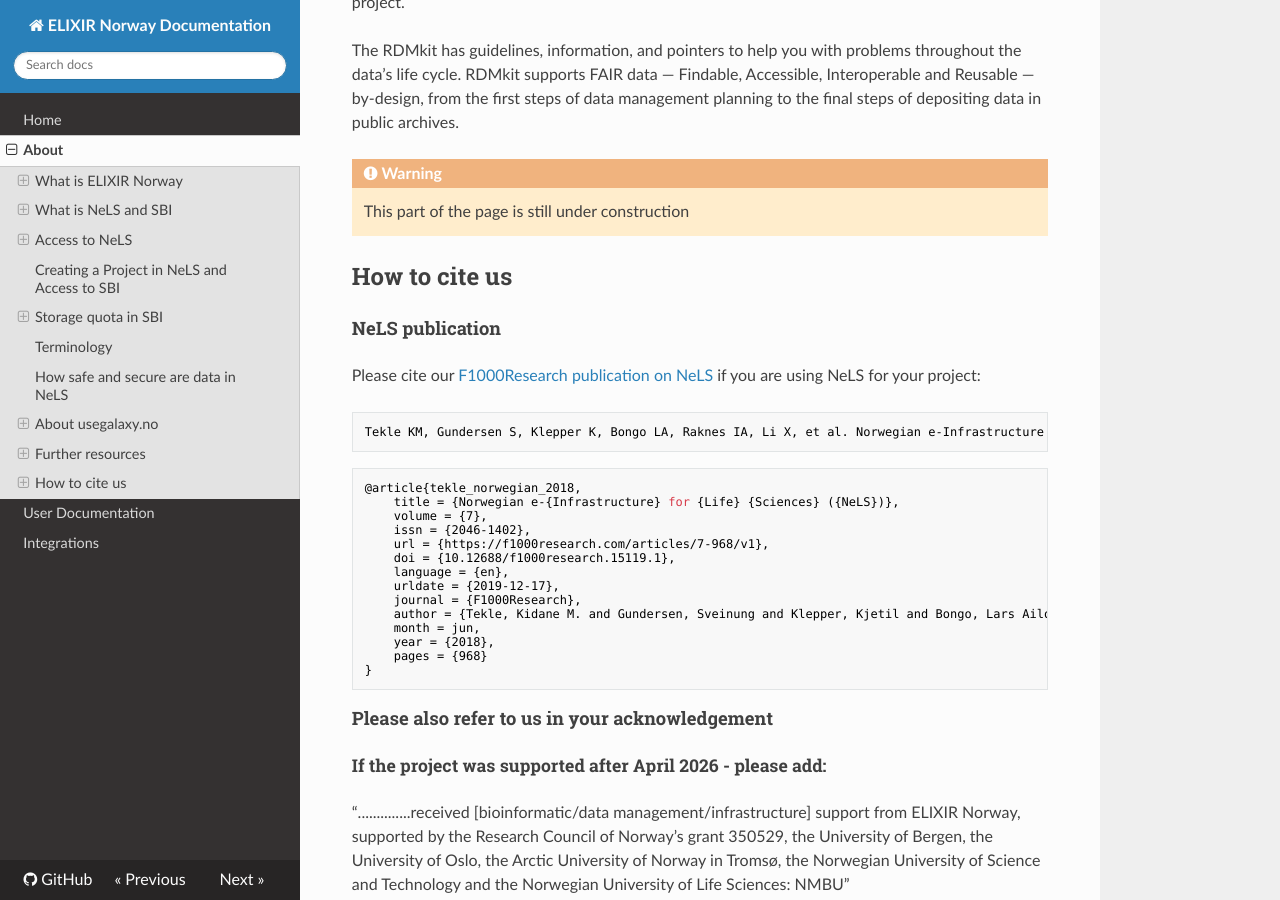
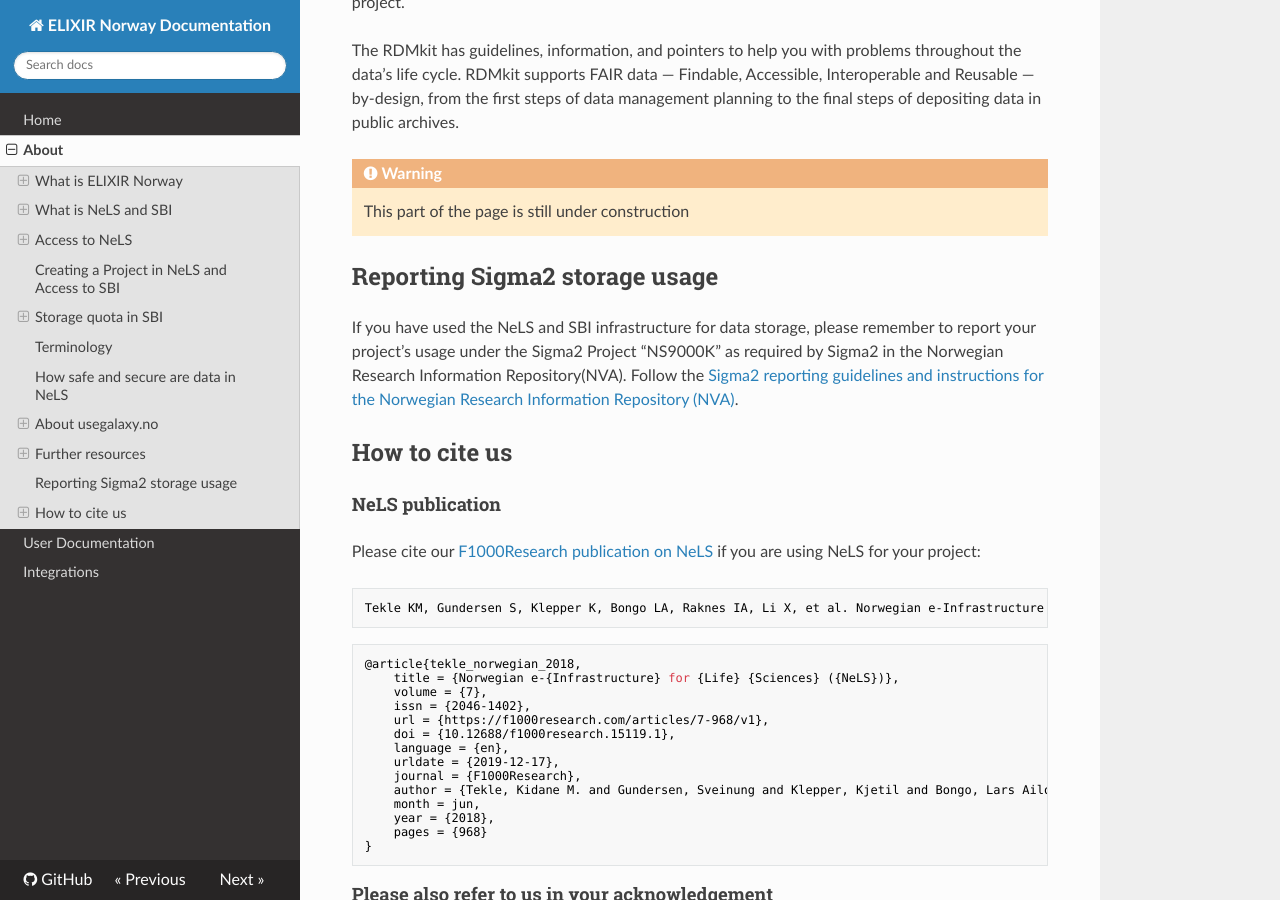
Before and after one commit to elixir-no-nels/nels-docs, an MkDocs documentation site: the page built from docs/about.md, in a window 1280 px wide and 900 px high, scrolled down 5262 px. Built offline with MkDocs 1.6.1, drawn with Linux system fonts in a browser that asks for light colours; nearby versions of some CDN libraries.

Commit message:
Add reporting guidelines for Sigma2 storage usage
Added section on reporting Sigma2 storage usage and guidelines.

```diff
--- a/docs/about.md
+++ b/docs/about.md
@@ -137,6 +137,10 @@
 
 	This part of the page is still under construction
 
+## Reporting Sigma2 storage usage
+
+If you have used the NeLS and SBI infrastructure for data storage, please remember to report your project’s usage under the Sigma2 Project “NS9000K” as required by Sigma2 in the Norwegian Research Information Repository(NVA). Follow the [Sigma2 reporting guidelines and instructions for the Norwegian Research Information Repository (NVA)](https://www.sigma2.no/reporting-usage).
+
 
 ## How to cite us
 
```
